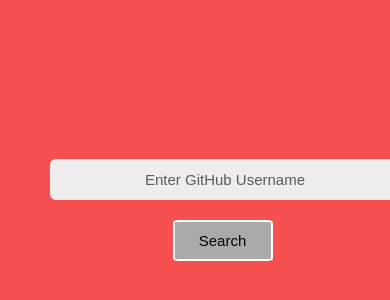
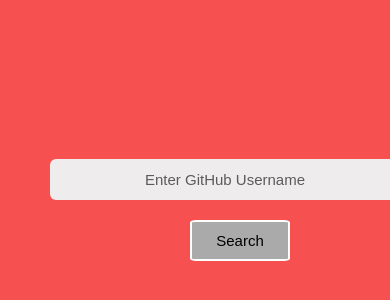
Before and after one commit to KyleWebb2000/GitHubProfileAPI, a plain HTML site: page index.html in a window 390 px wide. Shown: the part 202-502 px from the top of the page. Drawn offline with Linux system fonts and the light colour scheme.

Commit message:
Moblie CSS adujusted

```diff
--- a/style.css
+++ b/style.css
@@ -152,3 +152,13 @@ body{
     }
 
 }
+
+@media (max-width: 480px){
+    #form .search-button{
+        display: block;
+        justify-content: center;
+        align-items: center;
+        margin-bottom: 20px;
+        margin-left: 40%;
+    }
+}
```
